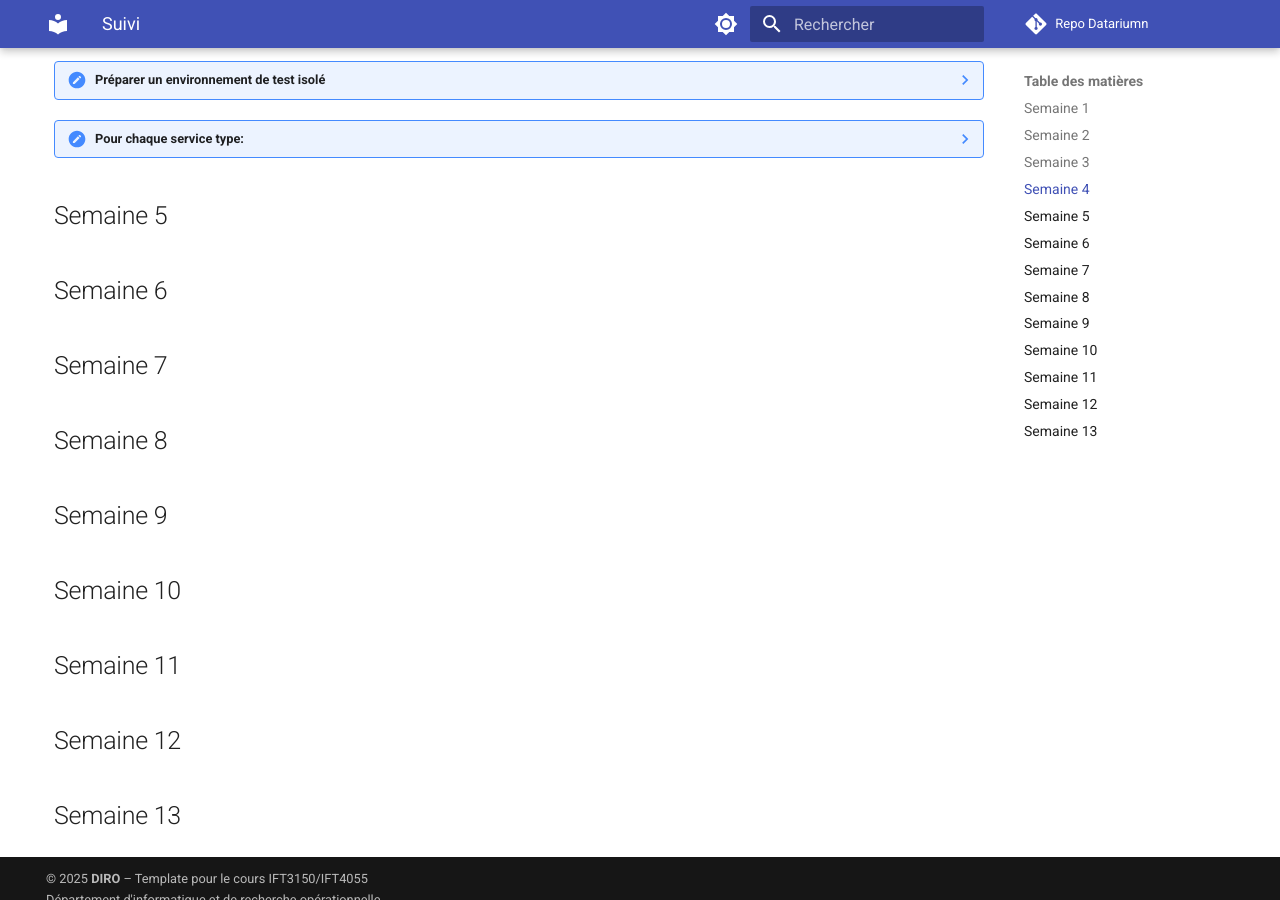
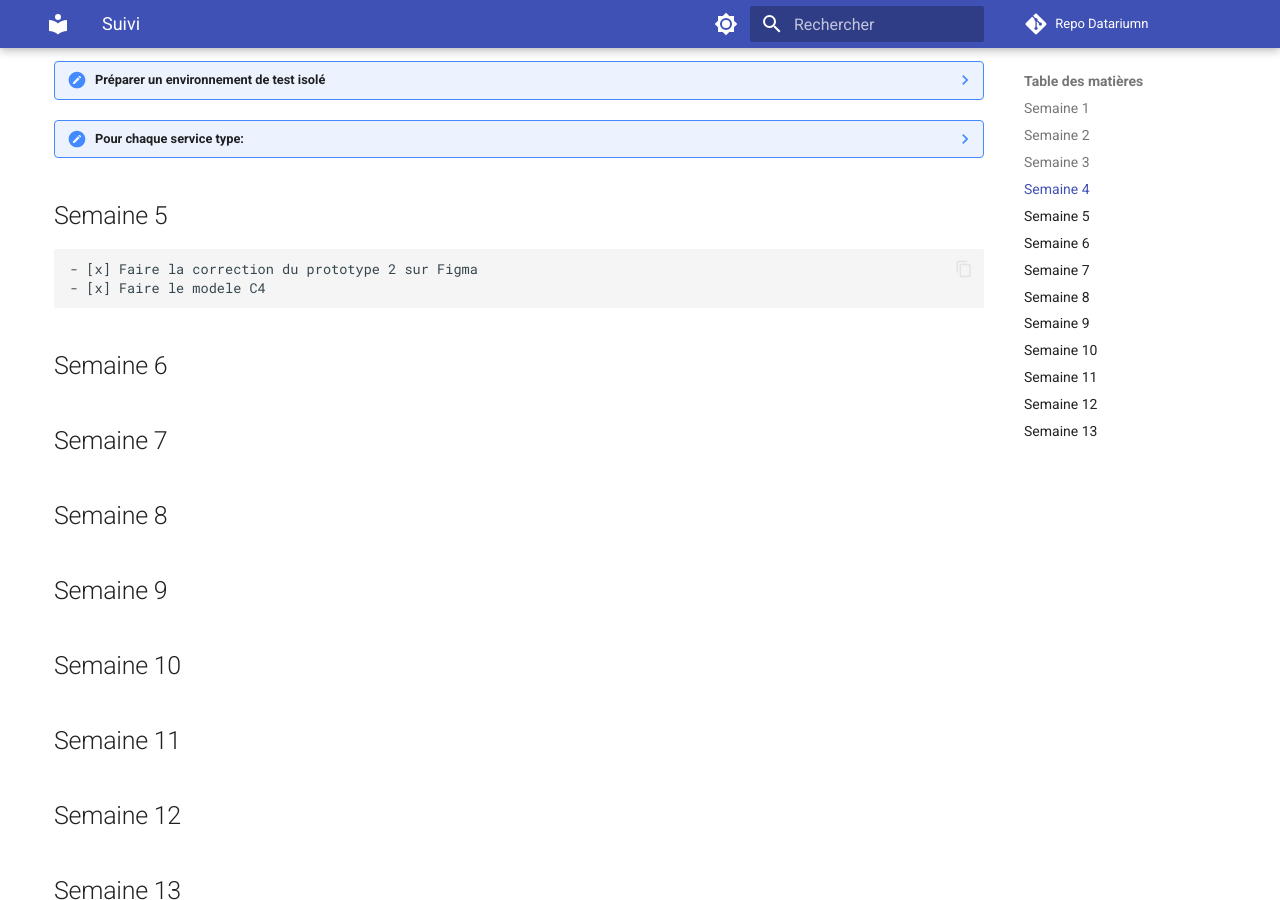
Before and after one commit to protolabo/datarium, an MkDocs documentation site: the page built from docs/suivi.md, in a window 1280 px wide and 900 px high, scrolled down 1429 px. Built offline with MkDocs 1.6.1 and Material for MkDocs 9.7.7, drawn with Linux system fonts in a browser that asks for light colours; comment, search, counter and statistics services are not loaded.

Commit message:
Mis a jour suivi et ajout modele C4

```diff
--- a/docs/suivi.md
+++ b/docs/suivi.md
@@ -68,6 +68,8 @@
      - [x] Pensez à répéter chaque test plusieurs fois pour obtenir une moyenne.
 
 ## Semaine 5
+    - [x] Faire la correction du prototype 2 sur Figma
+    - [x] Faire le modele C4
 
 ## Semaine 6
 
```
Also changed, not shown: docs/conception.md (+2 -0 lines), docs/images/ModeleC4.svg (added).
